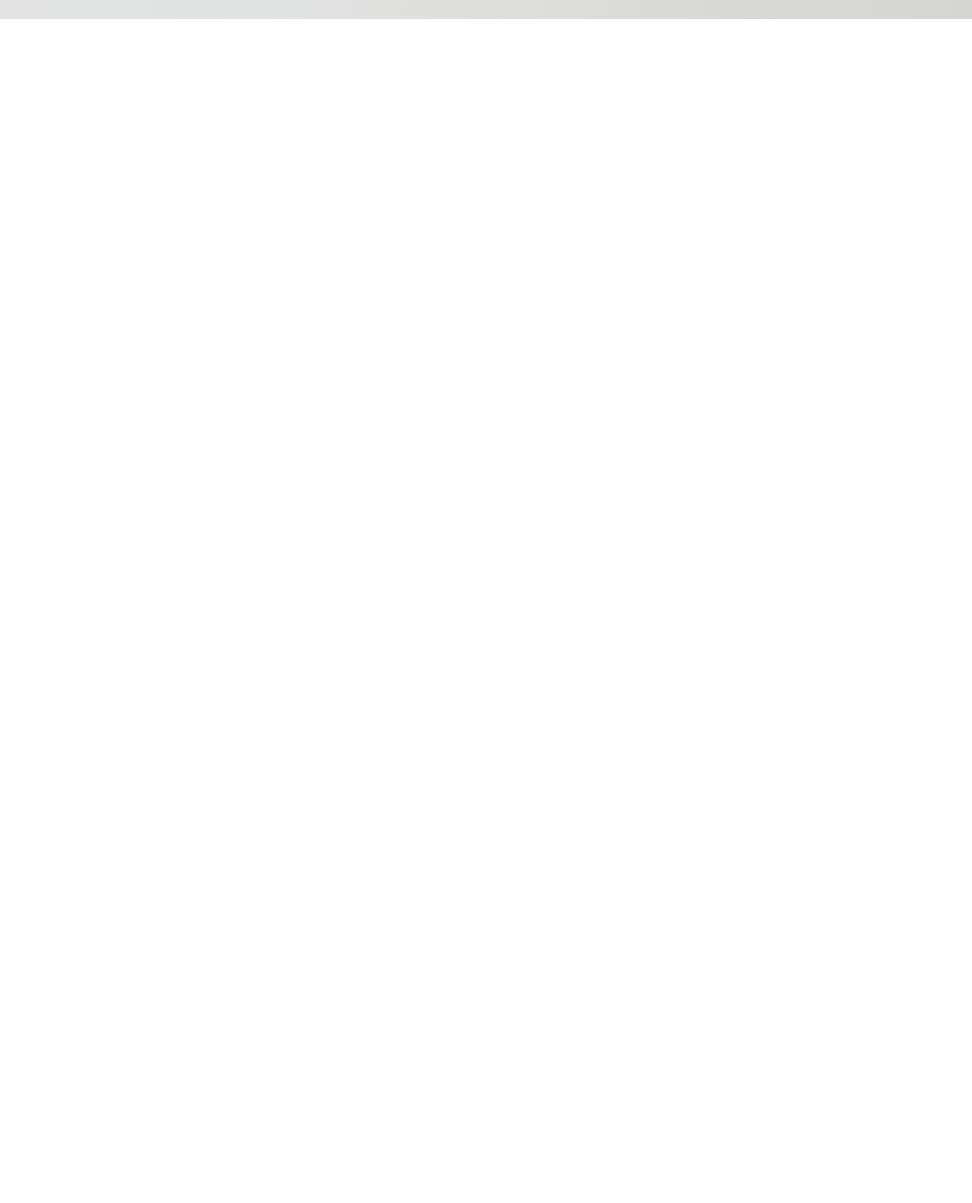
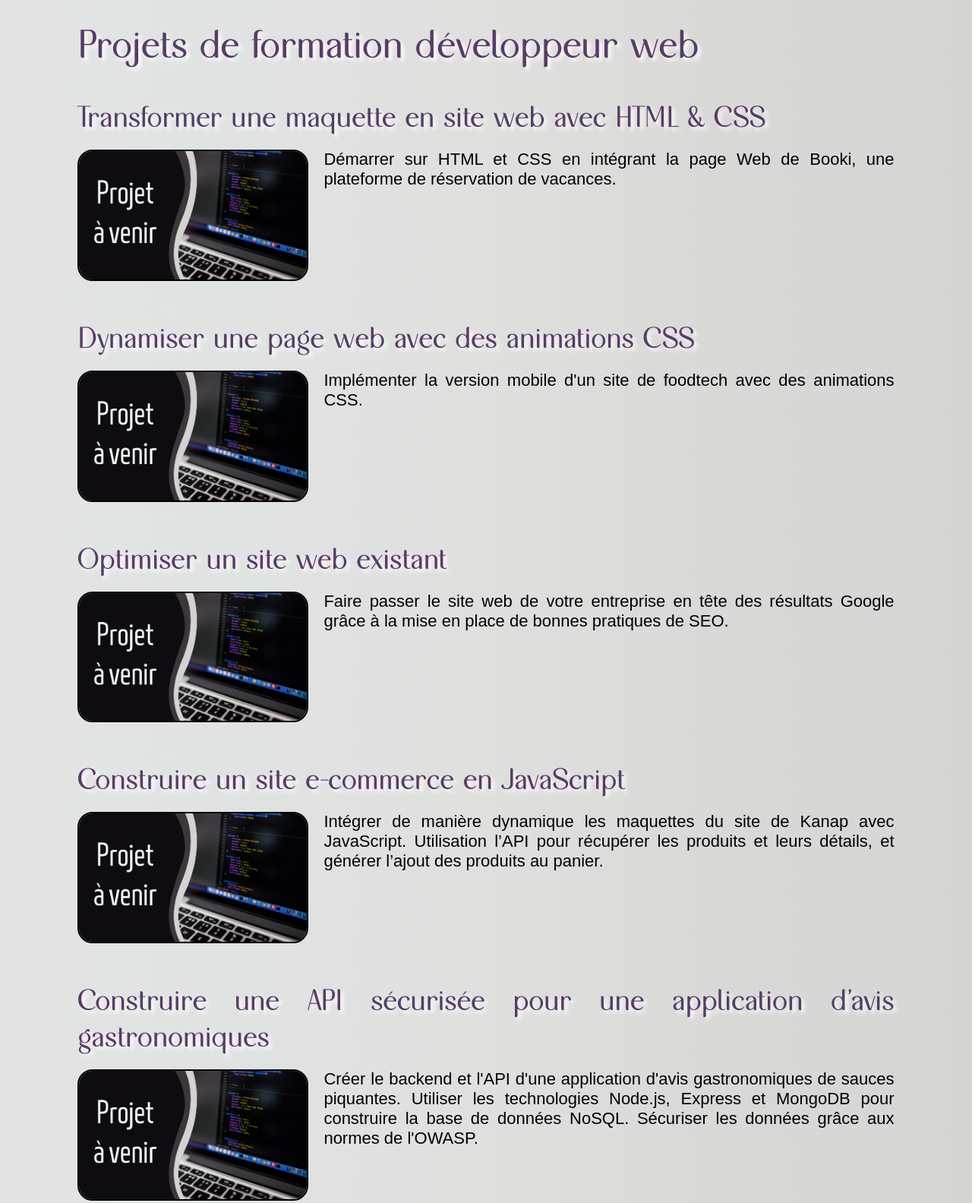
Before and after one commit to Nanaki29/Portfolio, a website: page index.html in a window 1280 px wide. Shown: the part 940-2524 px from the top of the page at 76% size. Before the commit the page ends 965 px from the top, so only its background shows below. Drawn offline with Linux system fonts and the light colour scheme.

Commit message:
add formation project

```diff
--- a/index.html
+++ b/index.html
@@ -48,6 +48,67 @@
 			</div>
 		</article>
 
+		<h2>Projets de formation développeur web</h2>
+
+		<article class="projet">
+			<h3 class="projet__titre">Transformer une maquette en site web avec HTML & CSS</h3>
+			<div class="projet__bloc">
+				<a class="projet__link" href="" target="blank"><img class="projet__img" src="img/img-projet.png"></a>
+				<div class="projet__texte">
+					<p>Démarrer sur HTML et CSS en intégrant la page Web de Booki, une plateforme de réservation de vacances.</p>
+				</div>
+			</div>
+		</article>
+
+		<article class="projet">
+			<h3 class="projet__titre">Dynamiser une page web avec des animations CSS</h3>
+			<div class="projet__bloc">
+				<a class="projet__link" href="" target="blank"><img class="projet__img" src="img/img-projet.png"></a>
+				<div class="projet__texte">
+					<p>Implémenter la version mobile d'un site de foodtech avec des animations CSS.</p>
+				</div>
+			</div>
+		</article>
+
+		<article class="projet">
+			<h3 class="projet__titre">Optimiser un site web existant</h3>
+			<div class="projet__bloc">
+				<a class="projet__link" href="" target="blank"><img class="projet__img" src="img/img-projet.png"></a>
+				<div class="projet__texte">
+					<p>Faire passer le site web de votre entreprise en tête des résultats Google grâce à la mise en place de bonnes pratiques de SEO.</p>
+				</div>
+			</div>
+		</article>
+		<article class="projet">
+			<h3 class="projet__titre">Construire un site e-commerce en JavaScript</h3>
+			<div class="projet__bloc">
+				<a class="projet__link" href="" target="blank"><img class="projet__img" src="img/img-projet.png"></a>
+				<div class="projet__texte">
+					<p>Intégrer de manière dynamique les maquettes du site de Kanap avec JavaScript. Utilisation l’API pour récupérer les produits et leurs détails, et générer l’ajout des produits au panier. </p>
+				</div>
+			</div>
+		</article>
+
+		<article class="projet">
+			<h3 class="projet__titre">Construire une API sécurisée pour une application d'avis gastronomiques</h3>
+			<div class="projet__bloc">
+				<a class="projet__link" href="" target="blank"><img class="projet__img" src="img/img-projet.png"></a>
+				<div class="projet__texte">
+					<p>Créer le backend et l'API d'une application d'avis gastronomiques de sauces piquantes. Utiliser les technologies Node.js, Express et MongoDB pour construire la base de données NoSQL. Sécuriser les données grâce aux normes de l'OWASP.</p>
+				</div>
+			</div>
+		</article>
+
+		<article class="projet">
+			<h3 class="projet__titre">Créer un réseau social d’entreprise</h3>
+			<div class="projet__bloc">
+				<a class="projet__link" href="" target="blank"><img class="projet__img" src="img/img-projet.png"></a>
+				<div class="projet__texte">
+					<p>Créer le réseau social d'une entreprise avec un framework front-end et manipuler des bases de données (React.js). </p>
+				</div>
+			</div>
+		</article>
+
 
 	</section>
 </body>
```
Also changed, not shown: img/img-projet.png (added).
